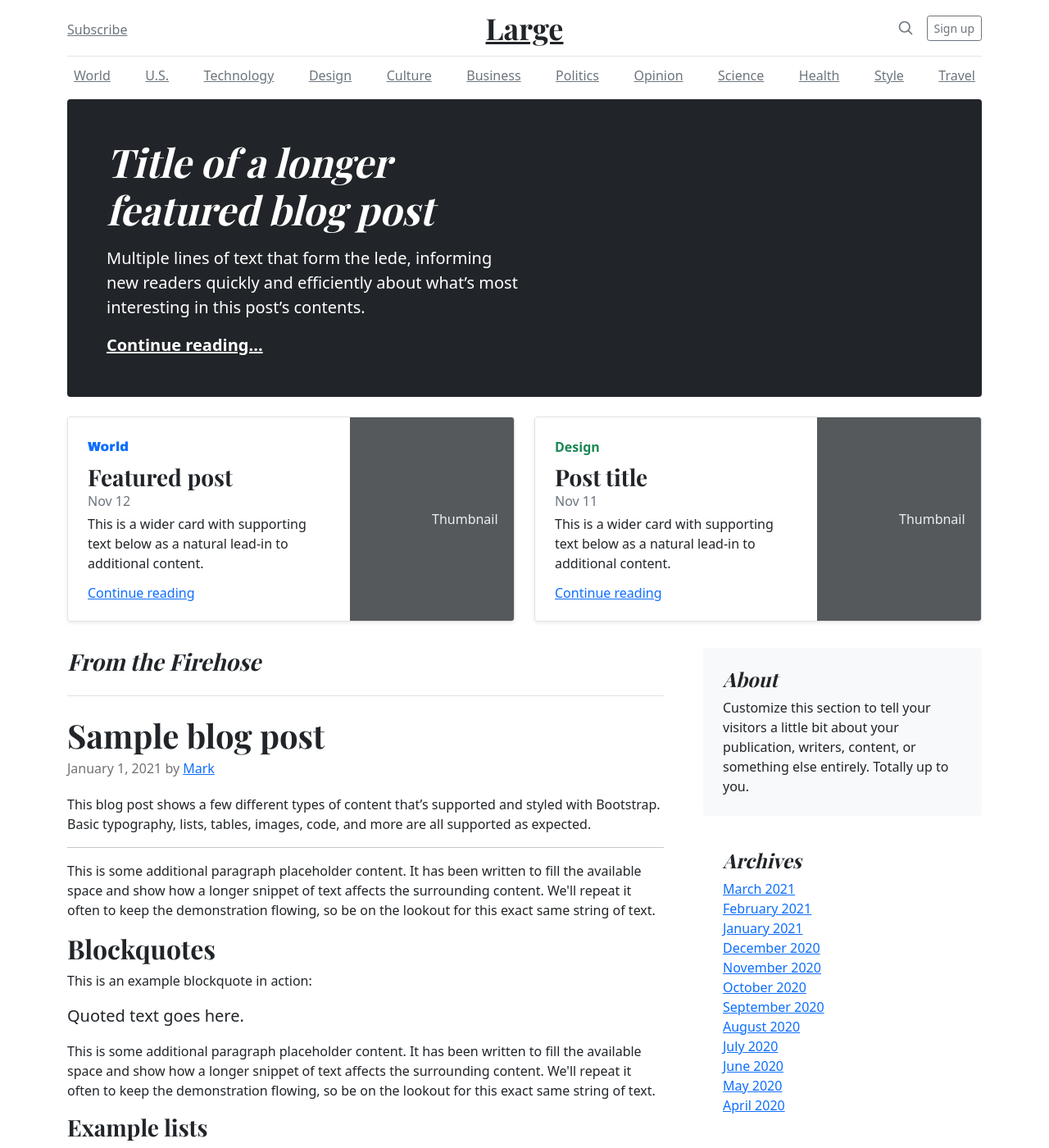
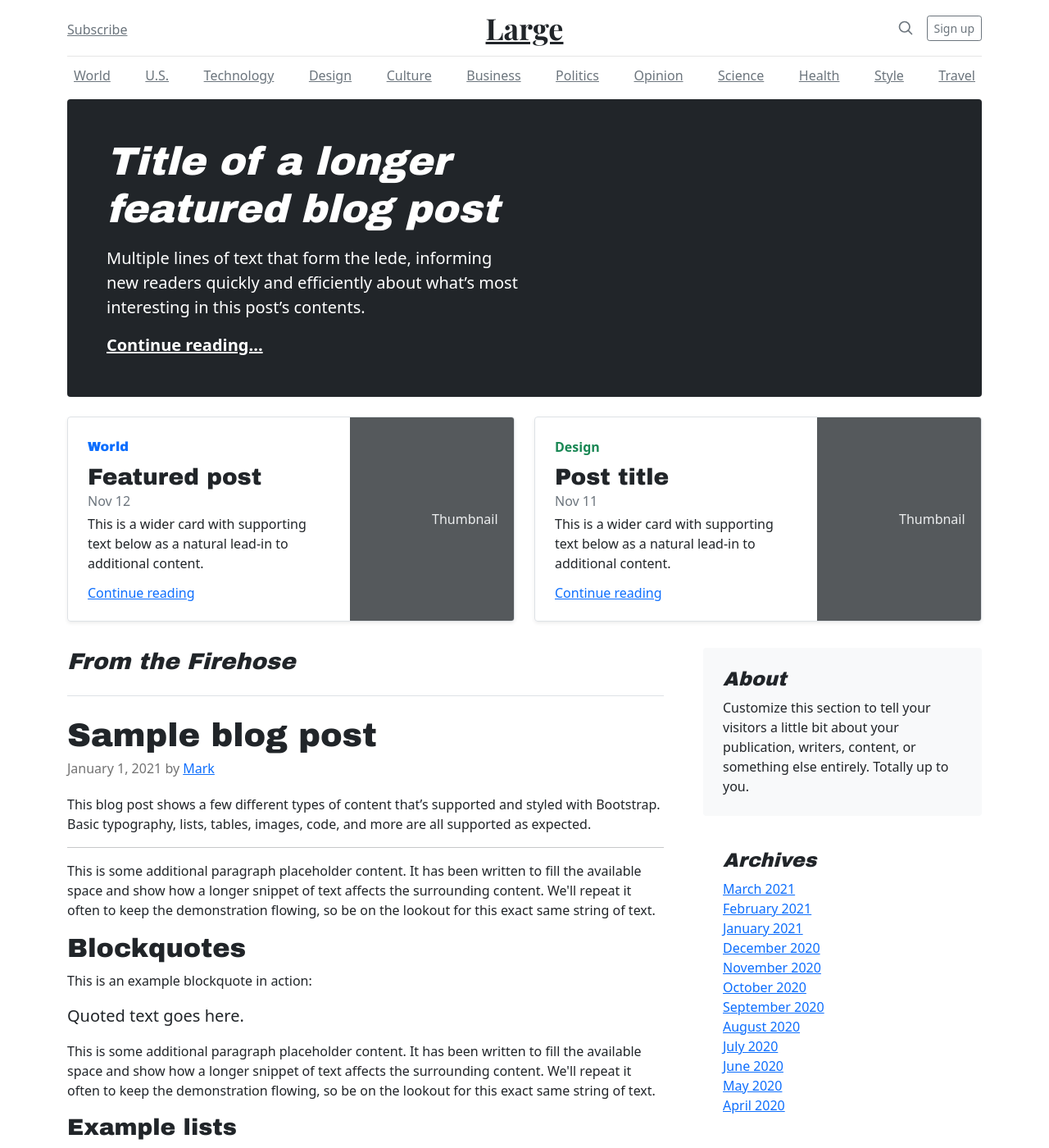
Before and after one commit to ConradoAlmeida/cheatsheets, a Jekyll site: the page teste.html, which Jekyll copies as it is, in a window 1280 px wide and 1400 px high. Shown: the whole window at 82% size. Built offline with Jekyll 4.4.1, drawn with Linux system fonts in a browser that asks for light colours.

Commit message:
arial para estilos de h

```diff
--- a/assets/css/blog.css
+++ b/assets/css/blog.css
@@ -15,7 +15,7 @@
 }
 
 h1, h2, h3, h4, h5, h6 {
-  font-family: "Playfair Display", Georgia, "Times New Roman", serif/*rtl:Amiri, Georgia, "Times New Roman", serif*/;
+  font-family: 'Arial black', Arial, Helvetica, sans-serif;
 }
 
 .display-4 {
```
